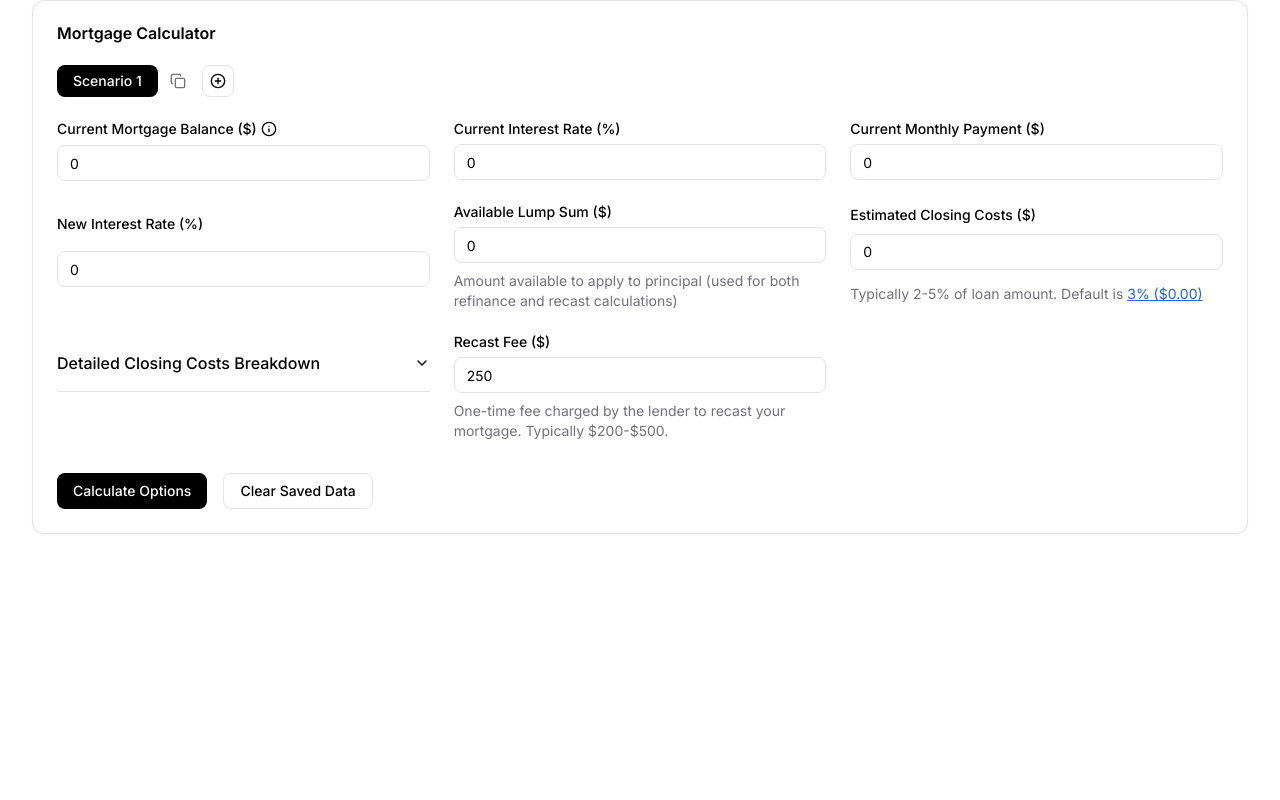
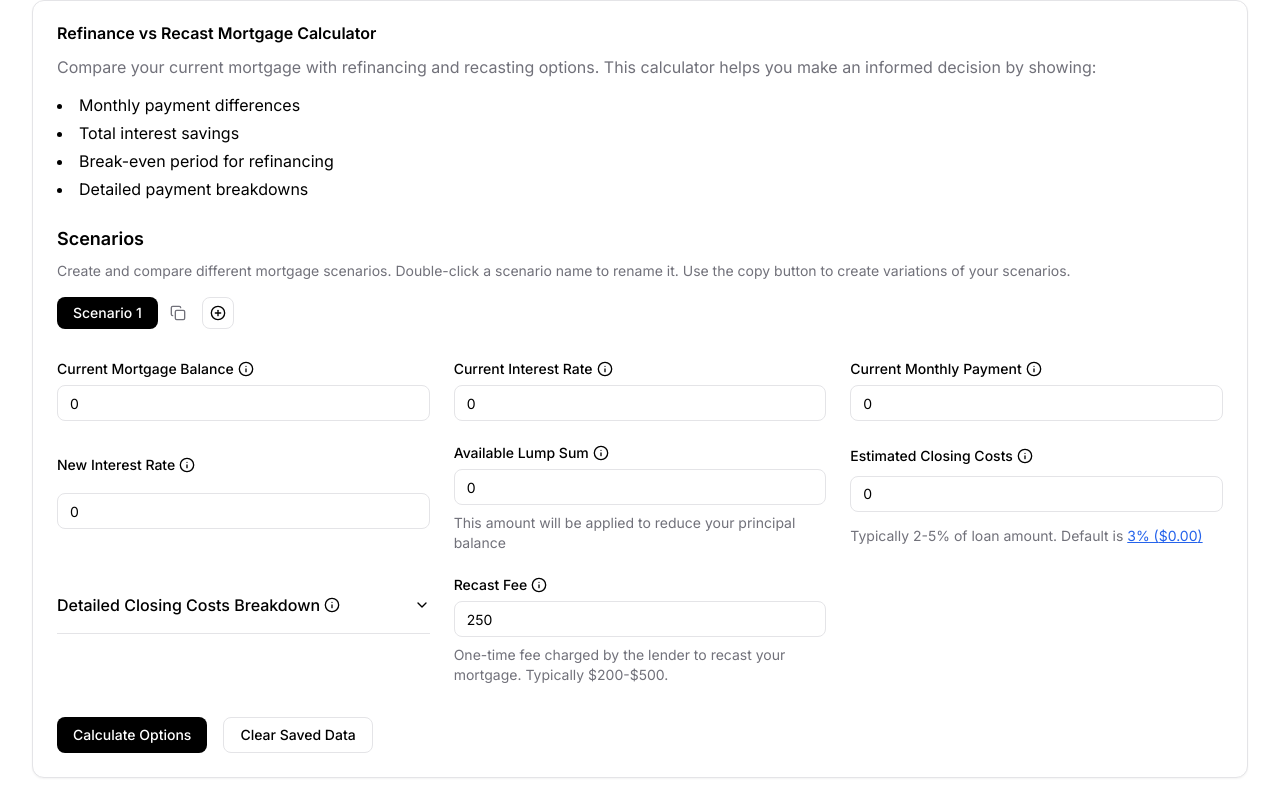
Before and after one commit to inerte/investment-property, a Next.js app: page / in a window 1280 px wide. Built offline with nearby package versions, Linux system fonts and the light colour scheme.

Commit message:
Update mortgage calculator title and enhance user guidance with detailed descriptions and tooltips for input fields, improving overall user experience and clarity.

```diff
--- a/src/app/layout.tsx
+++ b/src/app/layout.tsx
@@ -5,7 +5,7 @@ import "./globals.css";
 const inter = Inter({ subsets: ["latin"] });
 
 export const metadata: Metadata = {
-  title: "Investment Property Calculator",
+  title: "Refinance vs Recast Mortgage Calculator",
   description: "Calculate mortgage refinancing and recasting options",
 };
 
--- a/src/components/MortgageCalculator.tsx
+++ b/src/components/MortgageCalculator.tsx
@@ -38,6 +38,7 @@ import {
   TooltipTrigger,
 } from "@/components/ui/tooltip";
 import { InfoIcon } from "lucide-react";
+import { cn } from "@/lib/utils";
 
 const STORAGE_KEY = "mortgageCalculator";
 
@@ -431,9 +432,27 @@ export function MortgageCalculator() {
     <div className="container mx-auto px-4 sm:px-6 lg:px-8">
       <Card>
         <CardHeader>
-          <CardTitle>Mortgage Calculator</CardTitle>
+          <CardTitle>Refinance vs Recast Mortgage Calculator</CardTitle>
+          <p className="text-muted-foreground mt-2">
+            Compare your current mortgage with refinancing and recasting
+            options. This calculator helps you make an informed decision by
+            showing:
+          </p>
+          <ul className="list-disc list-inside mt-2 space-y-1">
+            <li>Monthly payment differences</li>
+            <li>Total interest savings</li>
+            <li>Break-even period for refinancing</li>
+            <li>Detailed payment breakdowns</li>
+          </ul>
         </CardHeader>
         <CardContent>
+          <div className="mb-6">
+            <h3 className="text-lg font-semibold mb-2">Scenarios</h3>
+            <p className="text-sm text-muted-foreground mb-4">
+              Create and compare different mortgage scenarios. Double-click a
+              scenario name to rename it. Use the copy button to create
+              variations of your scenarios.
+            </p>
             <ScenarioTabs
               scenarios={scenarios}
               activeScenario={activeScenarioId}
@@ -442,6 +461,7 @@ export function MortgageCalculator() {
               onScenarioRename={handleScenarioRename}
               onScenarioDelete={handleScenarioDelete}
             />
+          </div>
           <Form {...form}>
             <form
               onSubmit={form.handleSubmit((values) => {
@@ -461,10 +481,10 @@ export function MortgageCalculator() {
                   render={({ field }) => (
                     <FormItem>
                       <FormLabel>
-                        <TooltipLabel label="Current Mortgage Balance ($)">
+                        <TooltipLabel label="Current Mortgage Balance">
                           The remaining principal balance on your current
                           mortgage. This can be found on your most recent
-                          mortgage statement.
+                          mortgage statement or online banking portal.
                         </TooltipLabel>
                       </FormLabel>
                       <FormControl>
@@ -484,7 +504,12 @@ export function MortgageCalculator() {
                   name="currentRate"
                   render={({ field }) => (
                     <FormItem>
-                      <FormLabel>Current Interest Rate (%)</FormLabel>
+                      <FormLabel>
+                        <TooltipLabel label="Current Interest Rate">
+                          Your current annual interest rate as a percentage. For
+                          example, if your rate is 4.5%, enter 4.5.
+                        </TooltipLabel>
+                      </FormLabel>
                       <FormControl>
                         <Input
                           type="number"
@@ -502,7 +527,13 @@ export function MortgageCalculator() {
                   name="monthlyPayment"
                   render={({ field }) => (
                     <FormItem>
-                      <FormLabel>Current Monthly Payment ($)</FormLabel>
+                      <FormLabel>
+                        <TooltipLabel label="Current Monthly Payment">
+                          Your current monthly mortgage payment including
+                          principal and interest. This can be found on your
+                          mortgage statement.
+                        </TooltipLabel>
+                      </FormLabel>
                       <FormControl>
                         <Input
                           type="number"
@@ -520,7 +551,13 @@ export function MortgageCalculator() {
                   name="newRate"
                   render={({ field }) => (
                     <FormItem>
-                      <FormLabel>New Interest Rate (%)</FormLabel>
+                      <FormLabel>
+                        <TooltipLabel label="New Interest Rate">
+                          The new annual interest rate you're considering for
+                          refinancing. Enter as a percentage (e.g., 3.5 for
+                          3.5%).
+                        </TooltipLabel>
+                      </FormLabel>
                       <FormControl>
                         <Input
                           type="number"
@@ -538,7 +575,13 @@ export function MortgageCalculator() {
                   name="lumpSum"
                   render={({ field }) => (
                     <FormItem>
-                      <FormLabel>Available Lump Sum ($)</FormLabel>
+                      <FormLabel>
+                        <TooltipLabel label="Available Lump Sum">
+                          The amount of money you have available to apply to
+                          your mortgage principal. This will be used to
+                          calculate both refinance and recast options.
+                        </TooltipLabel>
+                      </FormLabel>
                       <FormControl>
                         <Input
                           type="number"
@@ -552,8 +595,8 @@ export function MortgageCalculator() {
                         />
                       </FormControl>
                       <FormDescription>
-                        Amount available to apply to principal (used for both
-                        refinance and recast calculations)
+                        This amount will be applied to reduce your principal
+                        balance
                       </FormDescription>
                       <FormMessage />
                     </FormItem>
@@ -564,7 +607,13 @@ export function MortgageCalculator() {
                   name="estimatedClosingCosts"
                   render={({ field }) => (
                     <FormItem>
-                      <FormLabel>Estimated Closing Costs ($)</FormLabel>
+                      <FormLabel>
+                        <TooltipLabel label="Estimated Closing Costs">
+                          The total cost of refinancing, including fees for
+                          title insurance, appraisal, origination, and other
+                          closing expenses.
+                        </TooltipLabel>
+                      </FormLabel>
                       <FormControl>
                         <Input
                           type="number"
@@ -602,7 +651,10 @@ export function MortgageCalculator() {
                 <Accordion type="single" collapsible className="w-full">
                   <AccordionItem value="closing-costs">
                     <AccordionTrigger>
-                      Detailed Closing Costs Breakdown
+                      <TooltipLabel label="Detailed Closing Costs Breakdown">
+                        Break down your closing costs into specific categories
+                        for more accurate calculations.
+                      </TooltipLabel>
                     </AccordionTrigger>
                     <AccordionContent>
                       <div className="space-y-4">
@@ -611,7 +663,13 @@ export function MortgageCalculator() {
                           name="refinanceClosingCosts.originationFee"
                           render={({ field }) => (
                             <FormItem>
-                              <FormLabel>Loan Origination Fee ($)</FormLabel>
+                              <FormLabel>
+                                <TooltipLabel label="Loan Origination Fee">
+                                  A fee charged by the lender for processing
+                                  your loan application. Typically 0.5-1% of the
+                                  loan amount.
+                                </TooltipLabel>
+                              </FormLabel>
                               <FormControl>
                                 <Input
                                   type="number"
@@ -620,9 +678,6 @@ export function MortgageCalculator() {
                                   {...field}
                                 />
                               </FormControl>
-                              <FormDescription>
-                                Usually 0.5-1% of loan amount
-                              </FormDescription>
                               <FormMessage />
                             </FormItem>
                           )}
@@ -632,7 +687,13 @@ export function MortgageCalculator() {
                           name="refinanceClosingCosts.titleInsurance"
                           render={({ field }) => (
                             <FormItem>
-                              <FormLabel>Title Insurance ($)</FormLabel>
+                              <FormLabel>
+                                <TooltipLabel label="Title Insurance">
+                                  Insurance that protects the lender and you
+                                  against any title defects or claims on the
+                                  property.
+                                </TooltipLabel>
+                              </FormLabel>
                               <FormControl>
                                 <Input
                                   type="number"
@@ -650,7 +711,12 @@ export function MortgageCalculator() {
                           name="refinanceClosingCosts.appraisalFee"
                           render={({ field }) => (
                             <FormItem>
-                              <FormLabel>Appraisal Fee ($)</FormLabel>
+                              <FormLabel>
+                                <TooltipLabel label="Appraisal Fee">
+                                  Cost of a professional appraisal to determine
+                                  the current market value of your property.
+                                </TooltipLabel>
+                              </FormLabel>
                               <FormControl>
                                 <Input
                                   type="number"
@@ -671,7 +737,12 @@ export function MortgageCalculator() {
                           name="refinanceClosingCosts.recordingFees"
                           render={({ field }) => (
                             <FormItem>
-                              <FormLabel>Recording Fees ($)</FormLabel>
+                              <FormLabel>
+                                <TooltipLabel label="Recording Fees">
+                                  Fees charged by the county or city to record
+                                  the new mortgage documents.
+                                </TooltipLabel>
+                              </FormLabel>
                               <FormControl>
                                 <Input
                                   type="number"
@@ -689,7 +760,13 @@ export function MortgageCalculator() {
                           name="refinanceClosingCosts.otherFees"
                           render={({ field }) => (
                             <FormItem>
-                              <FormLabel>Other Fees ($)</FormLabel>
+                              <FormLabel>
+                                <TooltipLabel label="Other Fees">
+                                  Additional fees such as credit report, flood
+                                  certification, tax service, and other
+                                  miscellaneous charges.
+                                </TooltipLabel>
+                              </FormLabel>
                               <FormControl>
                                 <Input
                                   type="number"
@@ -698,10 +775,6 @@ export function MortgageCalculator() {
                                   {...field}
                                 />
                               </FormControl>
-                              <FormDescription>
-                                Additional fees like credit report, flood
-                                certification, etc.
-                              </FormDescription>
                               <FormMessage />
                             </FormItem>
                           )}
@@ -715,7 +788,12 @@ export function MortgageCalculator() {
                   name="recastFee"
                   render={({ field }) => (
                     <FormItem>
-                      <FormLabel>Recast Fee ($)</FormLabel>
+                      <FormLabel>
+                        <TooltipLabel label="Recast Fee">
+                          A one-time fee charged by your lender to recast your
+                          mortgage after making a large principal payment.
+                        </TooltipLabel>
+                      </FormLabel>
                       <FormControl>
                         <Input
                           type="number"
@@ -837,6 +915,36 @@ export function MortgageCalculator() {
                       <p>
                         Break-even Period: {results.refinance.breakEven} months
                       </p>
+                      <p className="mt-2">
+                        Monthly Savings:{" "}
+                        <span className="text-green-600">
+                          {currencyFormatter.format(
+                            results.current.schedule[0].payment -
+                              results.refinance.schedule[0].payment
+                          )}
+                        </span>
+                      </p>
+                      <p className="mt-2">
+                        First 2 Years Total Savings:{" "}
+                        <span className="text-green-600">
+                          {currencyFormatter.format(
+                            results.current.schedule
+                              .slice(0, 24)
+                              .reduce(
+                                (sum: number, month: ScheduleEntry) =>
+                                  sum + month.payment,
+                                0
+                              ) -
+                              results.refinance.schedule
+                                .slice(0, 24)
+                                .reduce(
+                                  (sum: number, month: ScheduleEntry) =>
+                                    sum + month.payment,
+                                  0
+                                )
+                          )}
+                        </span>
+                      </p>
                     </CardContent>
                   </Card>
                   <Card>
@@ -919,7 +1027,7 @@ export function MortgageCalculator() {
                           <th className="p-2 text-left border" colSpan={5}>
                             Current Mortgage
                           </th>
-                          <th className="p-2 text-left border" colSpan={5}>
+                          <th className="p-2 text-left border" colSpan={4}>
                             Refinance Option
                           </th>
                         </tr>
@@ -933,7 +1041,6 @@ export function MortgageCalculator() {
                           <th className="p-2 text-left border">Principal</th>
                           <th className="p-2 text-left border">Interest</th>
                           <th className="p-2 text-left border">Ratio (P/I)</th>
-                          <th className="p-2 text-left border">Savings</th>
                         </tr>
                       </thead>
                       <tbody>
@@ -941,8 +1048,6 @@ export function MortgageCalculator() {
                           .slice(0, 24)
                           .map((current: ScheduleEntry, index: number) => {
                             const refinance = results.refinance.schedule[index];
-                            const refinanceSavings =
-                              current.payment - refinance.payment;
 
                             const currentRatio = calculatePaymentBreakdown(
                               current.payment,
@@ -990,20 +1095,6 @@ export function MortgageCalculator() {
                                 <td className="p-2 border text-sm">
                                   {refinanceRatio.principalPercentage}/
                                   {refinanceRatio.interestPercentage}
-                                </td>
-                                <td className="p-2 border">
-                                  <span
-                                    className={
-                                      refinanceSavings > 0
-                                        ? "text-green-600"
-                                        : "text-red-600"
-                                    }
-                                  >
-                                    {currencyFormatter.format(
-                                      Math.abs(refinanceSavings)
-                                    )}
-                                    {refinanceSavings > 0 ? " saved" : " more"}
-                                  </span>
                                 </td>
                               </tr>
                             );
@@ -1058,24 +1149,6 @@ export function MortgageCalculator() {
                                 )
                             )}
                           </td>
-                          <td className="p-2 border">
-                            {currencyFormatter.format(
-                              results.current.schedule
-                                .slice(0, 24)
-                                .reduce(
-                                  (sum: number, month: ScheduleEntry) =>
-                                    sum + month.payment,
-                                  0
-                                ) -
-                                results.refinance.schedule
-                                  .slice(0, 24)
-                                  .reduce(
-                                    (sum: number, month: ScheduleEntry) =>
-                                      sum + month.payment,
-                                    0
-                                  )
-                            )}
-                          </td>
                         </tr>
                       </tfoot>
                     </table>
--- a/src/components/ui/card.tsx
+++ b/src/components/ui/card.tsx
@@ -1,6 +1,6 @@
-import * as React from "react"
+import * as React from "react";
 
-import { cn } from "@/lib/utils"
+import { cn } from "@/lib/utils";
 
 function Card({ className, ...props }: React.ComponentProps<"div">) {
   return (
@@ -12,7 +12,7 @@ function Card({ className, ...props }: React.ComponentProps<"div">) {
       )}
       {...props}
     />
-  )
+  );
 }
 
 function CardHeader({ className, ...props }: React.ComponentProps<"div">) {
@@ -22,17 +22,17 @@ function CardHeader({ className, ...props }: React.ComponentProps<"div">) {
       className={cn("flex flex-col gap-1.5 px-6", className)}
       {...props}
     />
-  )
+  );
 }
 
-function CardTitle({ className, ...props }: React.ComponentProps<"div">) {
+function CardTitle({ className, ...props }: React.ComponentProps<"h1">) {
   return (
-    <div
+    <h1
       data-slot="card-title"
       className={cn("leading-none font-semibold", className)}
       {...props}
     />
-  )
+  );
 }
 
 function CardDescription({ className, ...props }: React.ComponentProps<"div">) {
@@ -42,7 +42,7 @@ function CardDescription({ className, ...props }: React.ComponentProps<"div">) {
       className={cn("text-muted-foreground text-sm", className)}
       {...props}
     />
-  )
+  );
 }
 
 function CardContent({ className, ...props }: React.ComponentProps<"div">) {
@@ -52,7 +52,7 @@ function CardContent({ className, ...props }: React.ComponentProps<"div">) {
       className={cn("px-6", className)}
       {...props}
     />
-  )
+  );
 }
 
 function CardFooter({ className, ...props }: React.ComponentProps<"div">) {
@@ -62,7 +62,14 @@ function CardFooter({ className, ...props }: React.ComponentProps<"div">) {
       className={cn("flex items-center px-6", className)}
       {...props}
     />
-  )
+  );
 }
 
-export { Card, CardHeader, CardFooter, CardTitle, CardDescription, CardContent }
+export {
+  Card,
+  CardHeader,
+  CardFooter,
+  CardTitle,
+  CardDescription,
+  CardContent,
+};
```
Also changed, not shown: src/components/ScenarioTabs.tsx (+33 -0 lines). Lines whose indentation alone changed are shown as unchanged.
